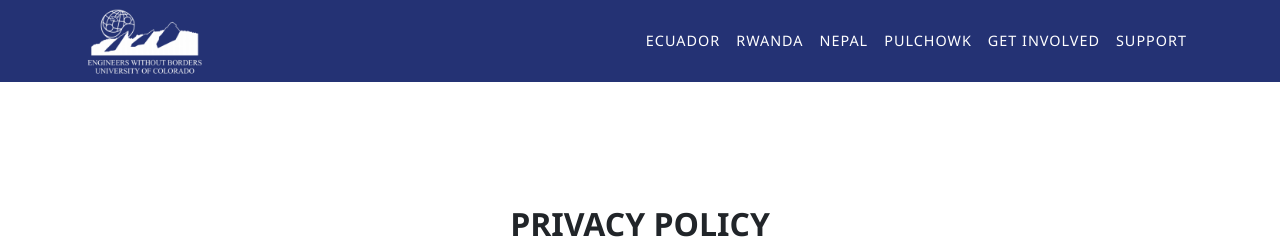
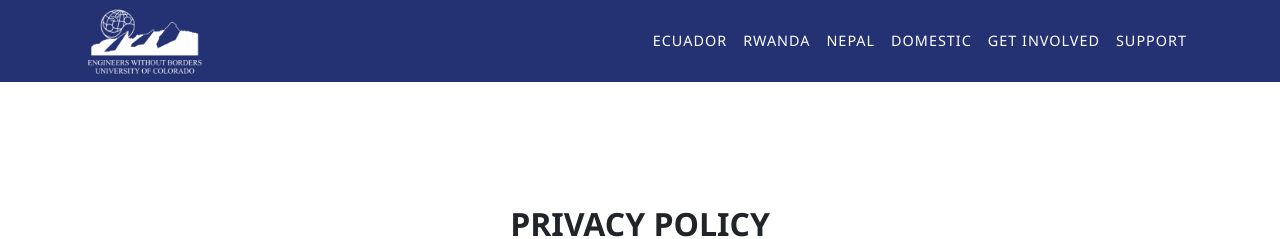
Before and after one commit to EWB-CU-Boulder/ewbcu, a Jekyll site: the page built from legal.md, in a window 1280 px wide. Shown: the top 239 px of the page. Built offline with Jekyll 4.4.1, drawn with Linux system fonts in a browser that asks for light colours; some web fonts are replaced.

Commit message:
fixed small stuff

```diff
--- a/_data/navigation.yml
+++ b/_data/navigation.yml
@@ -8,7 +8,7 @@ nav:
   - text: Nepal
     section: Nepal-Project
 
-  - text: Pulchowk
+  - text: Domestic
     #section: team
 
   - text: Get Involved
--- a/_includes/navheader.html
+++ b/_includes/navheader.html
@@ -32,10 +32,10 @@
   <header class="masthead">
     <div class="bg-video">
       <video class="bg-video__content" autoplay muted loop>
-            <source src="../assets/video/EWB_Video.mp4" type="video/mp4" poster="C:\Users\clbha\ewbsite\_site\assets\img\header.png">
+            <source src="../assets/video/EWB_Video.mp4" type="video/mp4" poster="../assets/img/header.png">
           </video>
           <!-- FALLBACK IMAGE -->
-          <img src="C:\Users\clbha\ewbsite\_site\assets\img\header.png" alt="Ocean"/>
+          <img src="../assets/img/header.png" alt="Ocean"/>
     </div>
     <div class="container">
       <div class="intro-text">
--- a/_includes/wave.html
+++ /dev/null
@@ -1,4 +0,0 @@
-<!--oh my gosh a wave-->
-<section class="wave">
-
-</section>
--- a/_sass/layout/_wavetransition.scss
+++ /dev/null
@@ -1,10 +0,0 @@
-section.wave {
-    text-align: center;
-    color: white;
-    background-image: url("../../assets/img/wave.jpg");
-    background-repeat: no-repeat;
-    background-attachment: scroll;
-    background-position: center center;
-    background-size: cover;
-    padding-top: 100px;
-}
--- a/assets/css/agency.scss
+++ b/assets/css/agency.scss
@@ -34,4 +34,3 @@ $contact-image: "{{ site.data.style.contact-image }}";
 @import "layout/nepalheaderimage.scss";
 @import "layout/howtojoinheader.scss";
 @import "layout/rwandaheaderimage.scss";
-@import "layout/wavetransition.scss";
```
Also changed, not shown: Gemfile.lock.
